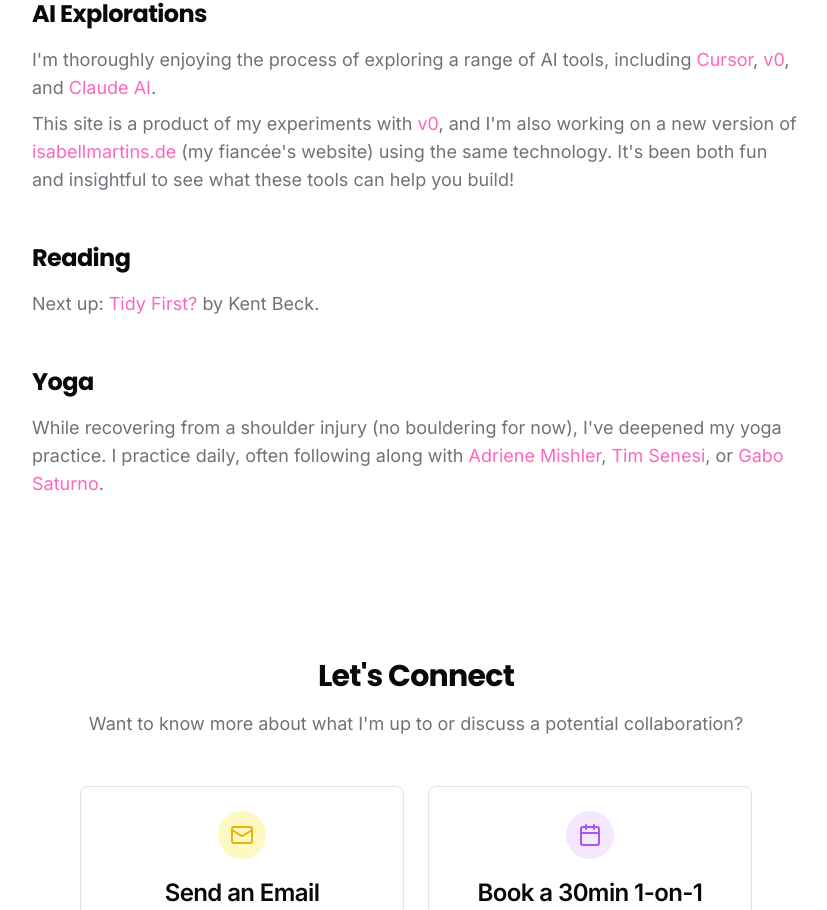
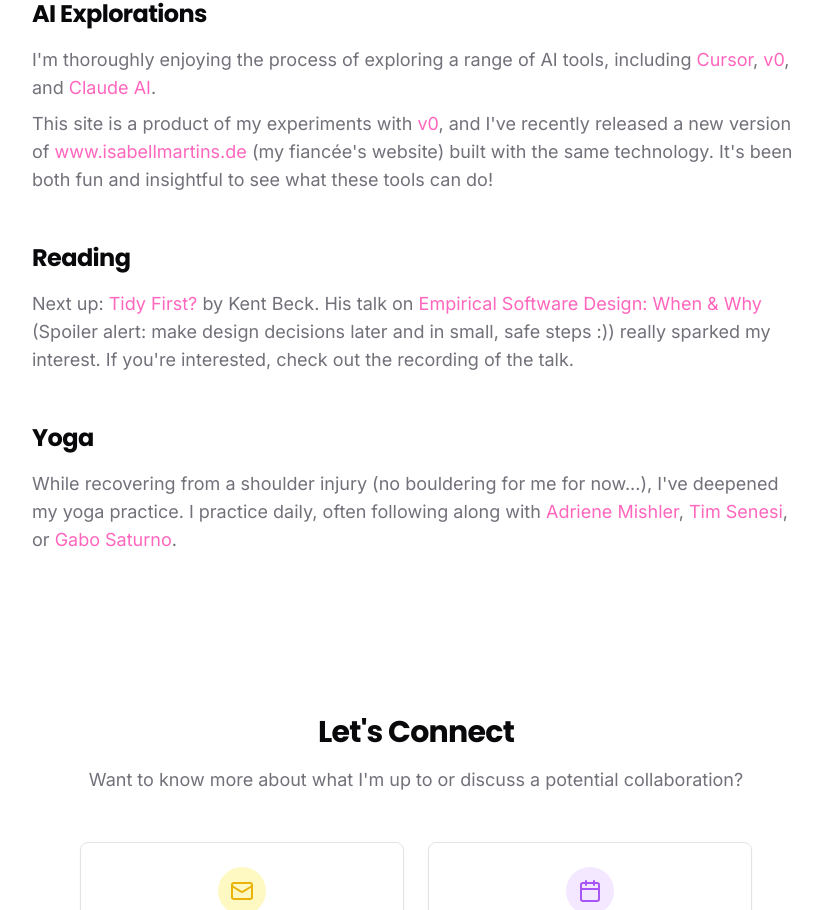
Before and after one commit to janraasch/janraaschcom-vibrant, a Next.js app: page /now in a window 1280 px wide. Shown: the part 1228-2138 px from the top of the page, without its empty margins (224-1051 px from the left). Built offline with nearby package versions, Linux system fonts and the light colour scheme.

Commit message:
feat(now): `now.update!

```diff
--- a/app/now/page.tsx
+++ b/app/now/page.tsx
@@ -121,7 +121,7 @@ export default function NowPage() {
                   I'm thoroughly enjoying the process of exploring a range of AI tools, including <Link href="https://cursor.sh" target="_blank" rel="noopener noreferrer" className="text-primary hover:underline">Cursor</Link>, <Link href="https://v0.dev" target="_blank" rel="noopener noreferrer" className="text-primary hover:underline">v0</Link>, and <Link href="https://claude.ai" target="_blank" rel="noopener noreferrer" className="text-primary hover:underline">Claude AI</Link>.
                 </p>
                 <p className="text-muted-foreground text-lg">
-                  This site is a product of my experiments with <Link href="https://v0.dev" target="_blank" rel="noopener noreferrer" className="text-primary hover:underline">v0</Link>, and I'm also working on a new version of <Link href="https://isabellmartins.de" target="_blank" rel="noopener noreferrer" className="text-primary hover:underline">isabellmartins.de</Link> (my fiancée's website) using the same technology. It's been both fun and insightful to see what these tools can help you build!
+                  This site is a product of my experiments with <Link href="https://v0.dev" target="_blank" rel="noopener noreferrer" className="text-primary hover:underline">v0</Link>, and I've recently released a new version of <Link href="https://www.isabellmartins.de" target="_blank" rel="noopener noreferrer" className="text-primary hover:underline">www.isabellmartins.de</Link> (my fiancée's website) built with the same technology. It's been both fun and insightful to see what these tools can do!
                 </p>
               </MotionDiv>
 
@@ -134,7 +134,7 @@ export default function NowPage() {
               >
                 <h2 className="text-2xl font-bold tracking-tight font-heading mb-4">Reading</h2>
                 <p className="text-muted-foreground text-lg">
-                  Next up: <Link href="https://www.oreilly.com/library/view/tidy-first/9781098151232" target="_blank" rel="noopener noreferrer" className="text-primary hover:underline">Tidy First?</Link> by Kent Beck.
+                  Next up: <Link href="https://www.oreilly.com/library/view/tidy-first/9781098151232" target="_blank" rel="noopener noreferrer" className="text-primary hover:underline">Tidy First?</Link> by Kent Beck. His talk on <Link href="https://events.zoom.us/ev/AoBzBRhcVMMq4J3MKjDkLjKXiYznxXar-HuG7ZR1B0HClF3DRAcL~AoVa6EvJ3UVK8t3V_A6F2wHac2fZueGMdfvHz7XEuHcGevPQekb6RavBRQ" target="_blank" rel="noopener noreferrer" className="text-primary hover:underline">Empirical Software Design: When & Why</Link> (Spoiler alert: make design decisions later and in small, safe steps :)) really sparked my interest. If you're interested, check out the recording of the talk.
                 </p>
               </MotionDiv>
 
@@ -147,7 +147,7 @@ export default function NowPage() {
               >
                 <h2 className="text-2xl font-bold tracking-tight font-heading mb-4">Yoga</h2>
                 <p className="text-muted-foreground text-lg">
-                  While recovering from a shoulder injury (no bouldering for now), I've deepened my yoga practice.
+                  While recovering from a shoulder injury (no bouldering for me for now...), I've deepened my yoga practice.
                   I practice daily, often following along with <Link href="https://yogawithadriene.com" target="_blank" rel="noopener noreferrer" className="text-primary hover:underline">Adriene Mishler</Link>,{" "}
                   <Link href="https://www.timsenesiyoga.com" target="_blank" rel="noopener noreferrer" className="text-primary hover:underline">Tim Senesi</Link>,{" "}
                   or <Link href="https://saturnomovement.com" target="_blank" rel="noopener noreferrer" className="text-primary hover:underline">Gabo Saturno</Link>.
```
